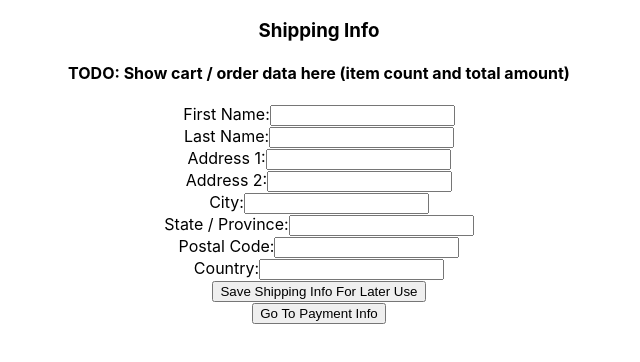
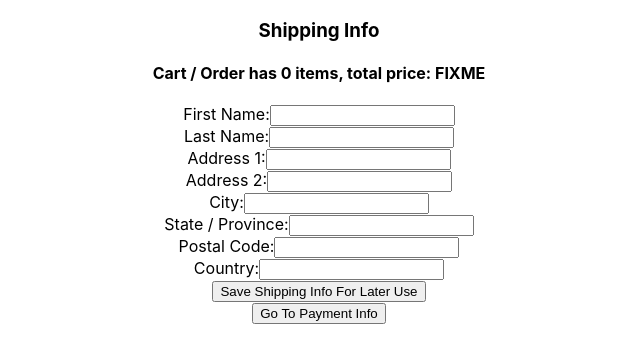
Before and after one commit to mattburnett-repo/cc-ecomm-ui, a React (Create React App) app: page /shipping-info in a window 1280 px wide. Shown: the top 362 px of the page, without its empty margins (321-961 px from the left). Built offline with nearby package versions, Linux system fonts and the light colour scheme; no server answers.

Commit message:
added Cart and ShippingInfo summary components

```diff
--- a/src/components/payments/PaymentInfoDisplay.js
+++ b/src/components/payments/PaymentInfoDisplay.js
@@ -1,4 +1,7 @@
 
+
+import CartSummary from '../../widgets/CartSummary'
+import ShippingInfoSummary from '../../widgets/ShippingInfoSummary'
 
 import PaymentTypesDropdown from "../../widgets/PaymentTypesDropdown"
 
@@ -8,8 +11,8 @@ export default function PaymentInfoDisplay (props) {
     return (
         <div role="presentation" aria-label="payment-info">
             <h3>Payment Info</h3>
-            <h4>TODO: Show cart / order data here (item count and total amount)</h4>
-            <h4>TODO: Show shipping info data here</h4>
+            <CartSummary />
+            <ShippingInfoSummary />
 
             <PaymentTypesDropdown />
 
--- a/src/components/shipping/ShippingInfoDisplay.js
+++ b/src/components/shipping/ShippingInfoDisplay.js
@@ -1,20 +1,22 @@
 
 
 import { useHistory } from 'react-router-dom'
+
+import CartSummary from '../../widgets/CartSummary'
 
 // TODO: should have PropTypes in this, and other, didsplay component/s
 // import PropTypes from 'prop-types';
 
 export default function ShippingInfoDisplay (props) {
     const { handleSaveShippingInfo } = props.handlers
-    const { savedAddresses } = props
+    const { savedAddresses, currentCart } = props
 
     const history = useHistory()
 
     return (
         <div role="presentation" aria-label="shipping-info">
             <h3>Shipping Info</h3>
-            <h4>TODO: Show cart / order data here (item count and total amount)</h4>
+            <CartSummary />
             <form onSubmit={handleSaveShippingInfo} method="post">
                 {(savedAddresses.length > 0) ?
                     (<div role='presentation' aria-label="saved-addresses-display">
--- a/src/features/payments/paymentsSlice.js
+++ b/src/features/payments/paymentsSlice.js
@@ -105,7 +105,6 @@ export const getPaymentsByUserId = createAsyncThunk (
 export const getPaymentTypes = createAsyncThunk (
     'payments/getPaymentTypes',
     async ( props, thunkAPI) => {
-        console.log('inside getPaymentTypes')
         let theApiUrl = API_BASE_URL + '/api/v1/payment-type'
         const authToken = selectJwtToken(thunkAPI.getState());
 
@@ -126,11 +125,11 @@ export const getPaymentTypes = createAsyncThunk (
             let data = await response.json();
 
             if (response.status === 200) {
-                console.log('getPaymentTypes 200 ', data[0])
+                // console.log('getPaymentTypes 200 ', data[0])
                 return {data}
             } else if (response.status === 401) {
                 console.log('getPaymentTypes get request auth fail.')
-                // return thunkAPI.rejectWithValue(data)
+                return thunkAPI.rejectWithValue(data)
             }
         } catch(e) {
             console.log("Error: ", e.response.data)
@@ -200,7 +199,6 @@ const options = {
                 state.errorMsg = '';
             })
             .addCase(getPaymentTypes.fulfilled, (state, action) => {
-                console.log('getPaymentTypes payload ', action.payload)
                 state.paymentTypes = action.payload;
                 state.isLoading = false;
                 state.hasError = false;
--- a/src/features/shipping/shippingInfo.js
+++ b/src/features/shipping/shippingInfo.js
@@ -3,6 +3,8 @@ import { useSelector, useDispatch } from "react-redux";
 
 import { selectSavedAddresses, saveAddress } from "../addresses/addressesSlice";
 import { setCurrentAddress } from '../addresses/currentAddressActions'
+
+import { selectCurrentCart } from "../carts/cartsSlice";
 
 import CheckLoginStatus from "../../utils/CheckLoginStatus";
 import ShippingInfoDisplay from "../../components/shipping/ShippingInfoDisplay";
@@ -15,9 +17,9 @@ export default function ShippingInfo () {
     let savedAddresses = []
     const theVal = useSelector(selectSavedAddresses)
 
-    if(theVal) {
-        savedAddresses = theVal
-    }
+    if(theVal) { savedAddresses = theVal }
+
+    const currentCart = useSelector(selectCurrentCart)
 
     function handleSaveShippingInfo(e) {
         e.preventDefault();
@@ -41,5 +43,5 @@ export default function ShippingInfo () {
         }
     }
 
-    return <ShippingInfoDisplay savedAddresses={savedAddresses} handlers={handlers()} />
+    return <ShippingInfoDisplay currentCart={currentCart} savedAddresses={savedAddresses} handlers={handlers()} />
 }
--- /dev/null
+++ b/src/widgets/CartSummary.js
@@ -0,0 +1,14 @@
+
+import { useSelector } from 'react-redux'
+
+import { selectCurrentCart } from '../features/carts/cartsSlice';
+
+export default function CartSummary() {
+    const currentCart = useSelector(selectCurrentCart)
+
+    return (
+        <h4>
+            Cart / Order has {currentCart.length} items, total price: FIXME
+        </h4>
+    )
+}
--- a/src/widgets/PaymentTypesDropdown.js
+++ b/src/widgets/PaymentTypesDropdown.js
@@ -14,8 +14,8 @@ export default function PaymentTypesDropdown() {
             <select role="presentation" id='payment-types-selector' aria-label='payment-types-selector'
                 name="paymentTypes" defaultValue="0">
 
-                {paymentTypes.map(i => (
-                    <option key={i} value={i}>{i.description}</option>
+                {paymentTypes.map((i, index) => (
+                    <option key={index} value={i}>{i.description}</option>
                 ))}
 
             </select>
--- /dev/null
+++ b/src/widgets/ShippingInfoSummary.js
@@ -0,0 +1,20 @@
+
+import { selectCurrentAddress } from '../features/addresses/addressesSlice'
+
+import { useSelector } from 'react-redux'
+
+import { selectCurrentCart } from '../features/carts/cartsSlice';
+import { current } from '@reduxjs/toolkit';
+
+export default function CartSummary() {
+    const currentAddress = useSelector(selectCurrentAddress)
+
+    return (
+        <h4>
+            Order will ship to {currentAddress.firstName} {currentAddress.lastName},
+            {currentAddress.address1} {currentAddress.address1},
+             {currentAddress.city} {currentAddress.stateProvince},
+             {currentAddress.postalCode} {currentAddress.country}
+        </h4>
+    )
+}
```
